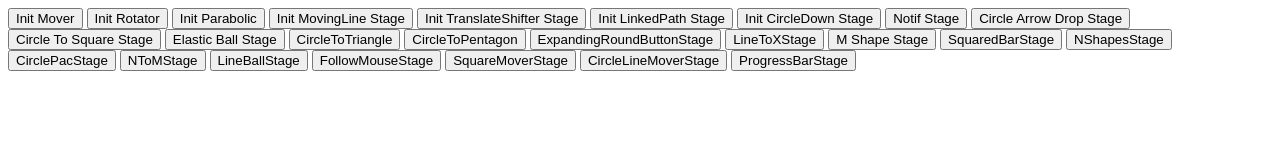
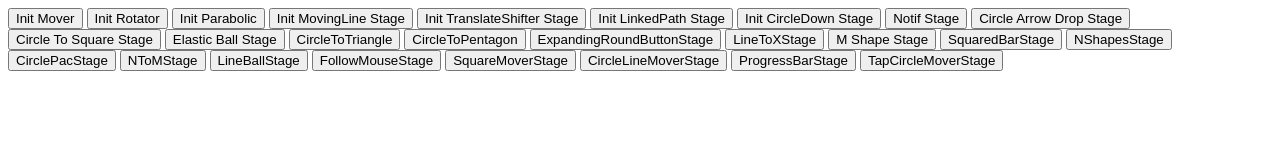
Before and after one commit to Anwesh43/some-js-ui-experiments, a plain HTML site: page index.html in a window 1280 px wide. Drawn offline with Linux system fonts and the light colour scheme.

Commit message:
using TapCircleMoverStage in index.html

```diff
--- a/index.html
+++ b/index.html
@@ -24,6 +24,7 @@
 <button id="squareMoverStage" onclick = "initSquareMoverStage()">SquareMoverStage</button>
 <button id="circleLineMoverStage" onclick = "initCircleLineMoverStage()">CircleLineMoverStage</button>
 <button id="progressBarStage" onclick = "initProgressBarStage()">ProgressBarStage</button>
+<button id="tapCircleMoverStage" onclick = "initTapCircleMoverStage()">TapCircleMoverStage</button>
 <script src="TouchDownBallMover.js">
 </script>
 <script src="DimensionController.js">
@@ -76,4 +77,6 @@
 </script>
 <script src = "ProgressBarStage.js">
 </script>
+<script src = "TapCircleMoverStage.js">
+</script>
 </body>
```
